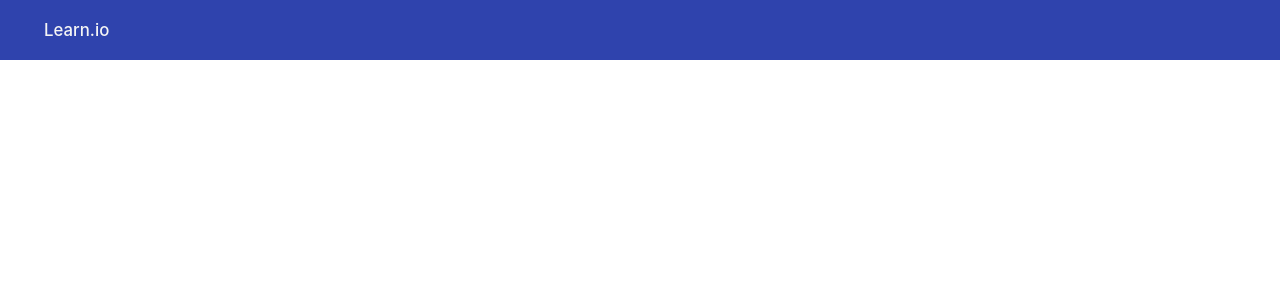
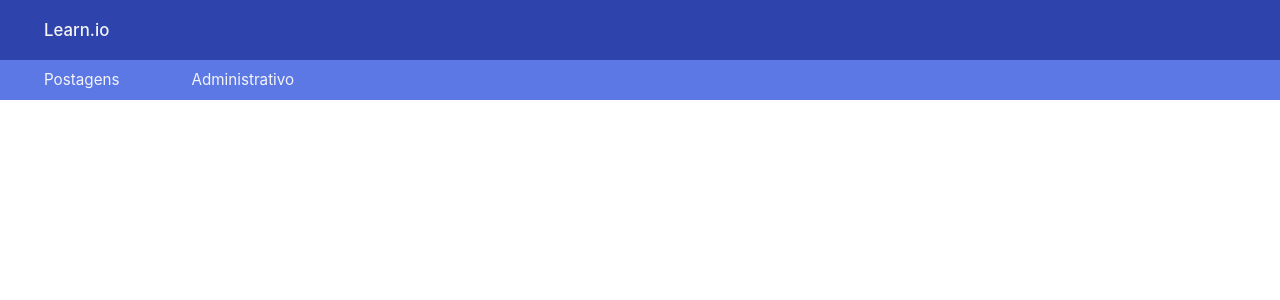
Before and after one commit to Parolina72/projeto-fiap, a Next.js app in the folder learn-io/: page / in a window 1280 px wide. Shown: the top 300 px of the page. Built offline with nearby package versions, Linux system fonts and the light colour scheme.

Commit message:
feat: Barra inferior do header com subtítulos

```diff
--- a/learn-io/src/shared/components/header/Header.module.css
+++ b/learn-io/src/shared/components/header/Header.module.css
@@ -19,3 +19,26 @@
   font-weight: 500;
   line-height: 1;
 }
+
+.subnav {
+  width: 100%;
+  background-color: #5b78e5;
+}
+
+.subnavContainer {
+  display: flex;
+  align-items: center;
+  gap: 72px;
+  height: 40px;
+  margin: 0 auto;
+  max-width: 1440px;
+  padding: 0 44px;
+}
+
+.subnavLink {
+  color: #f5f5f5;
+  cursor: pointer;
+  font-size: 0.95rem;
+  line-height: 1;
+  text-decoration: none;
+}
--- a/learn-io/src/shared/components/header/Header.tsx
+++ b/learn-io/src/shared/components/header/Header.tsx
@@ -10,6 +10,16 @@ export function Header({ title = "Learn.io" }: HeaderProps) {
       <div className={styles.container}>
         <h1 className={styles.title}>{title}</h1>
       </div>
+      <nav className={styles.subnav} aria-label="Navegacao principal">
+        <div className={styles.subnavContainer}>
+          <a href="#" className={styles.subnavLink}>
+            Postagens
+          </a>
+          <a href="#" className={styles.subnavLink}>
+            Administrativo
+          </a>
+        </div>
+      </nav>
     </header>
   );
 }
```
